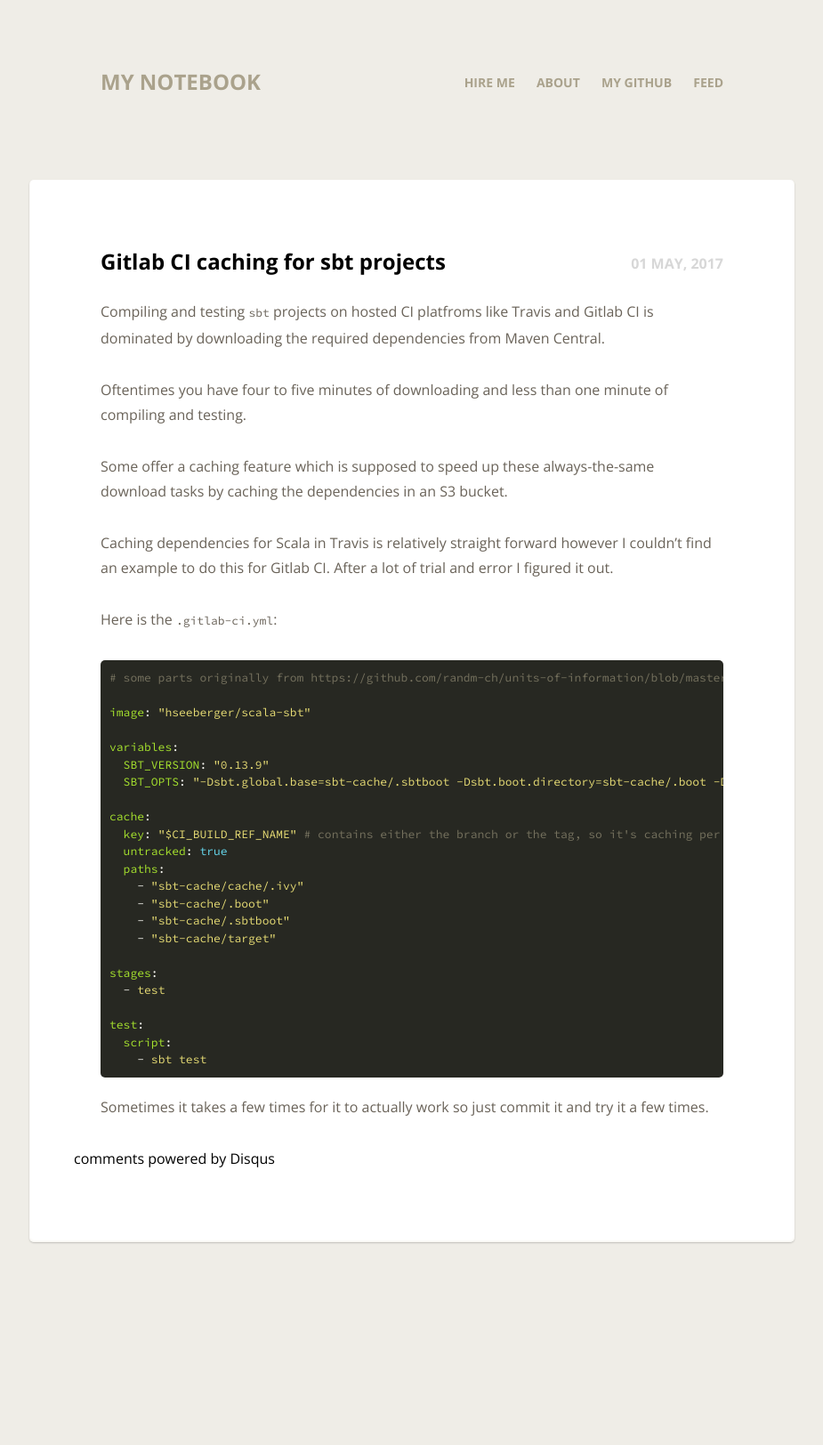
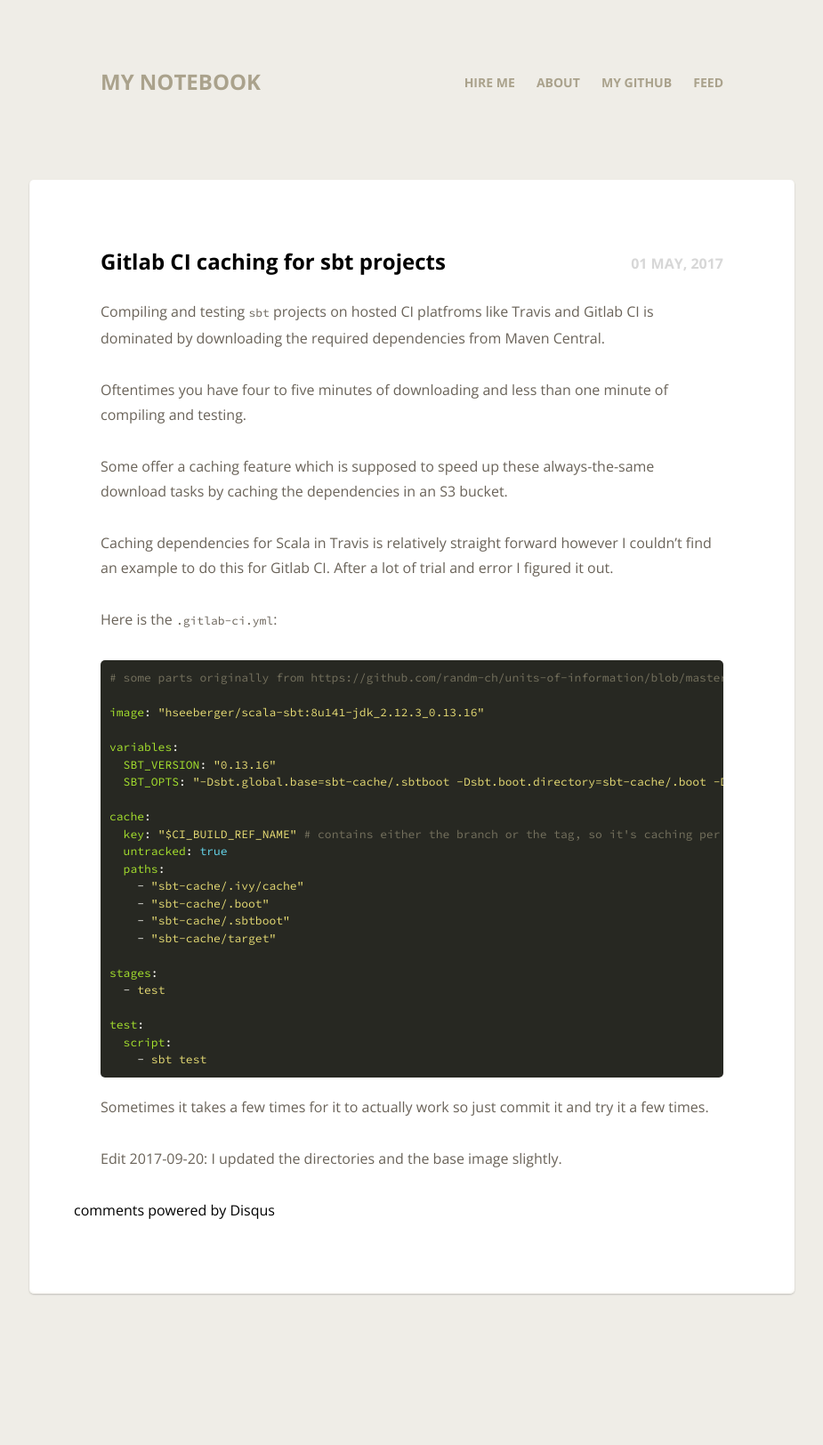
Before and after one commit to leonardehrenfried/blog, a Jekyll site: the page built from _posts/2017-05-01-gitlab-ci-caching-for-sbt-projects.md, in a window 1280 px wide. Shown: the whole page at 89% size, without its empty margins (177-1102 px from the left). Built offline with Jekyll 4.4.1, drawn with Linux system fonts in a browser that asks for light colours; Markdown is read by kramdown in place of the engine named in the settings; comment, search, counter and statistics services are not loaded; before the commit the page ends 1566 px from its top, so only the background shows below that.

Commit message:
Update Gitlab CI blog post

````diff
--- a/_posts/2017-05-01-gitlab-ci-caching-for-sbt-projects.md
+++ b/_posts/2017-05-01-gitlab-ci-caching-for-sbt-projects.md
@@ -25,17 +25,17 @@ Here is the `.gitlab-ci.yml`:
 ```yaml
 # some parts originally from https://github.com/randm-ch/units-of-information/blob/master/.gitlab-ci.yml
 
-image: "hseeberger/scala-sbt"
+image: "hseeberger/scala-sbt:8u141-jdk_2.12.3_0.13.16"
 
 variables:
-  SBT_VERSION: "0.13.9"
+  SBT_VERSION: "0.13.16"
   SBT_OPTS: "-Dsbt.global.base=sbt-cache/.sbtboot -Dsbt.boot.directory=sbt-cache/.boot -Dsbt.ivy.home=sbt-cache/.ivy"
 
 cache:
   key: "$CI_BUILD_REF_NAME" # contains either the branch or the tag, so it's caching per branch
   untracked: true
   paths:
-    - "sbt-cache/cache/.ivy"
+    - "sbt-cache/.ivy/cache"
     - "sbt-cache/.boot"
     - "sbt-cache/.sbtboot"
     - "sbt-cache/target"
@@ -49,3 +49,5 @@ test:
 ```
 
 Sometimes it takes a few times for it to actually work so just commit it and try it a few times.
+
+Edit 2017-09-20: I updated the directories and the base image slightly.
````
